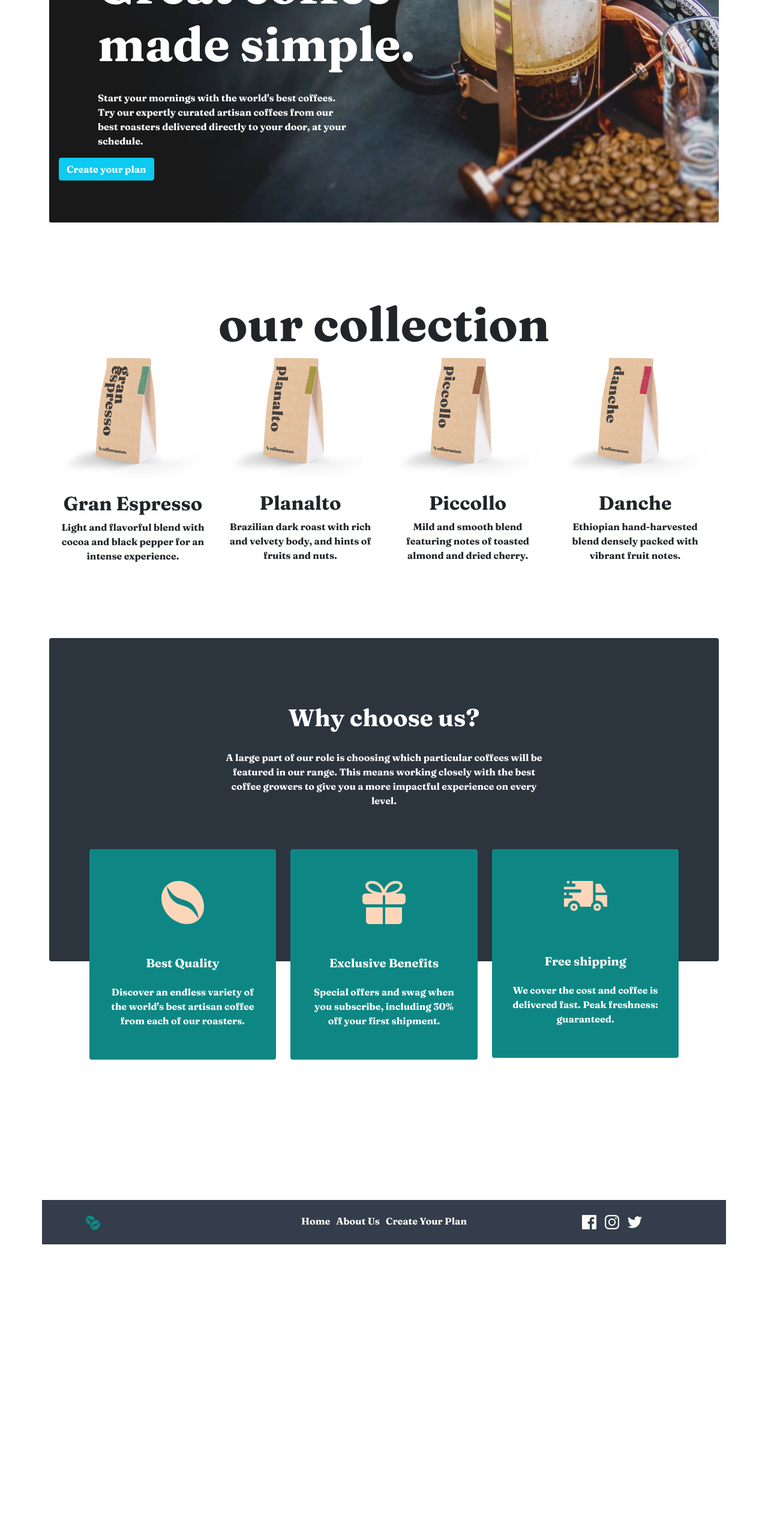
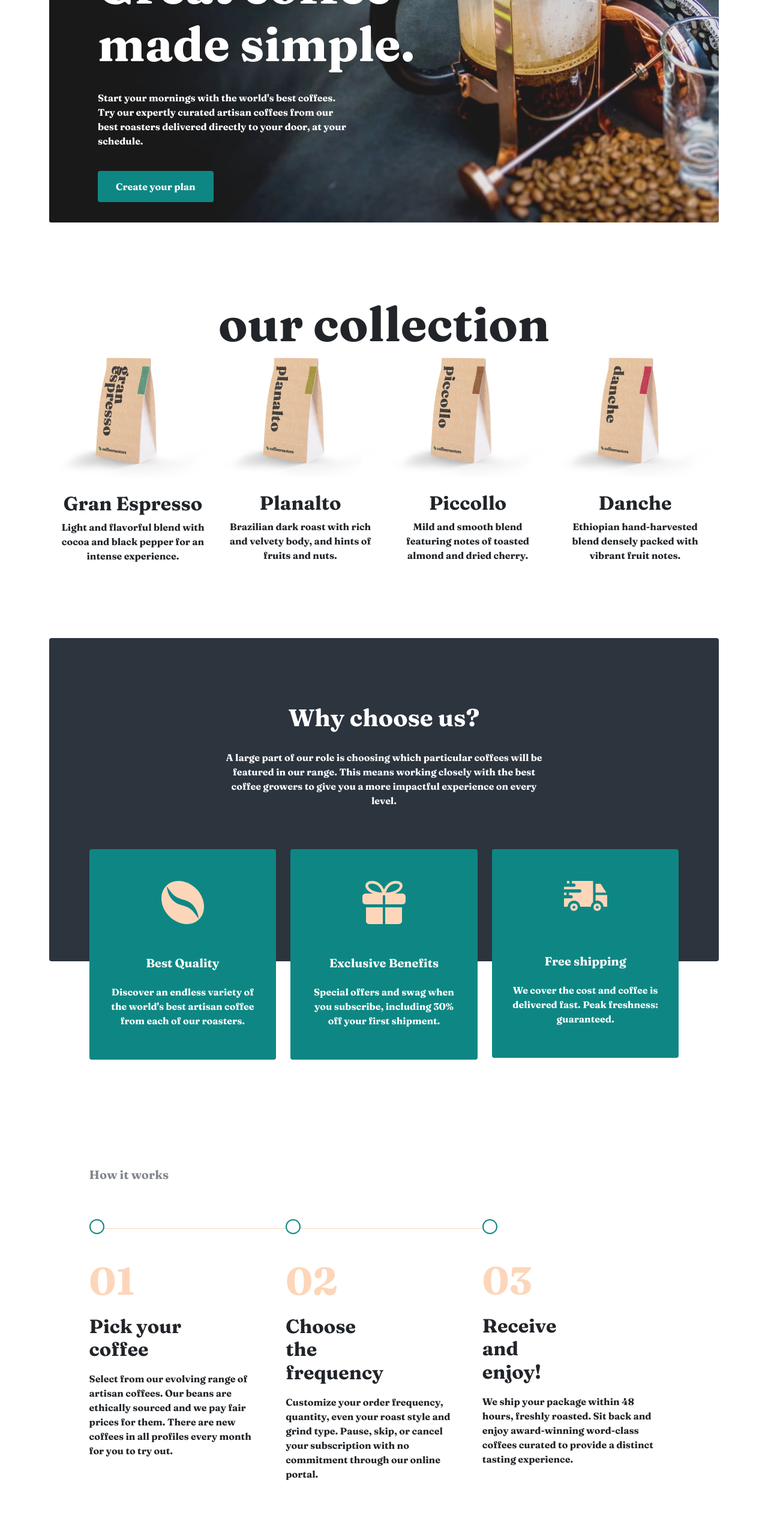
Before and after one commit to GuppyForLife/CoffeeRoastersReact, a React (Create React App) app: page / in a window 1280 px wide. Shown: the part 234-2772 px from the top of the page at 60% size. Before the commit the page ends 2309 px from the top, so only its background shows below. Built offline with nearby package versions, Linux system fonts and the light colour scheme.

Commit message:
NonResponsive Homepage rough draft

```diff
--- a/src/App.css
+++ b/src/App.css
@@ -2,6 +2,17 @@
 .App {
     font-family: 'Fraunces';
 }
+
+.button {
+    background-color: #0e8784; /* Green */
+    border-radius: 4px;
+    border: none;
+    color: white;
+    padding: 14px 30px;
+    text-align: center;
+    display: inline-block;
+    font-size: 16px;
+  }
 
 .footer {
     background-color: #333D4B;
@@ -27,6 +38,10 @@
     padding-left: 6%;
     padding-right: 55%;
     font-size: 16px;
+}
+.home-jumbotron-button{
+    margin-left: 6%;
+    margin-top: 2%;
 }
 
 .collection-spacing{
@@ -71,5 +86,48 @@
 .choose-us-card-row{
    padding-right: 5%;
    padding-left: 5%;
-   padding-bottom: 20%;
+   padding-bottom: 15%;
 }
+
+.howitworks-row{
+    padding-right: 5%;
+    padding-left: 5%;
+    padding-bottom: 5%;
+    color: #83888f;
+}
+.howitworks-row2{
+    padding-right: 5%;
+    padding-left: 5%;
+    padding-bottom: 5%;
+}
+.dot {
+    height: 25px;
+    width: 25px;
+    background-color: white;
+    border-style: solid;
+    border-color: #0E8784;
+    border-radius: 50%;
+    border-width: 2px;
+    display: inline-block;
+}
+.h-line{
+      width: 100%;
+      height: 1px;
+      background: #fdd6ba;
+      margin-top: -5%;
+}
+.emptySpaceFor3{
+    margin-top: -5%;
+}
+.howitworks-num{
+    color: #fdd6ba;
+    padding-top: 15%;
+    padding-bottom: 3%;
+}
+.howitworks-header{
+    padding-right: 50%;
+    padding-bottom: 3%;
+}
+.howitworks-par{
+    padding-right: 13%;
+}
--- a/src/Components/HomeComponent.js
+++ b/src/Components/HomeComponent.js
@@ -22,7 +22,7 @@ const Home = () => {
                 <div className="card-img-overlay">
                     <h1 className="card-title display-1 home-jumbotron-header">Great coffee made simple.</h1>
                     <p className="card-text home-jumbotron-text">Start your mornings with the world's best coffees. Try our expertly curated artisan coffees from our best roasters delivered directly to your door, at your schedule.</p>
-                    <a className=" btn btn-info text-white ">Create your plan</a>
+                    <button type="button" className="button home-jumbotron-button">Create your plan</button>
                 </div>
             </div>
             <div className=" container-fluid">
@@ -71,6 +71,39 @@ const Home = () => {
                     </div>
                 </div>
             </div>
+            <div className=" container-fluid" >
+                <div className="row howitworks-row">
+                    <h5>How it works</h5>
+                </div>
+                <div className="row g-0 howitworks-row2">
+                    <div className="col-md">
+                        <span className="dot"></span>
+                        <div className="h-line"></div>
+                        <h1 className=" display-3 howitworks-num">01</h1>
+                        <h2 className=" howitworks-header">Pick your coffee</h2>
+                        <p className=" howitworks-par">Select from our evolving range of artisan coffees. Our beans are ethically sourced and we pay fair prices for them. There are new coffees in all profiles every month for you to try out.</p>
+                    </div>
+                    <div className="col-md">
+                        <span className="dot"></span>
+                        <div className="h-line"></div>
+                        <h1 className=" display-3 howitworks-num">02</h1>
+                        <h2 className=" howitworks-header">Choose the frequency</h2>
+                        <p className=" howitworks-par">Customize your order frequency, quantity, even your roast style and grind type. Pause, skip, or cancel your subscription with no commitment through our online portal.</p>
+                    </div>
+                    <div className="col-md">
+                        <span className="dot"></span>
+                        <div className=" emptySpaceFor3"></div>
+                        <h1 className=" display-3 howitworks-num">03</h1>
+                        <h2 className=" howitworks-header">Receive and enjoy!</h2>
+                        <p className=" howitworks-par">We ship your package within 48 hours, freshly roasted. Sit back and enjoy award-winning word-class coffees curated to provide a distinct tasting experience.</p>
+                    </div>
+                </div>
+                <div className="row choose-us-card-row">
+                    <div className=" col-md-3">
+                        <button type="button" className="button">Create your plan</button>
+                    </div>
+                </div>
+            </div>
         </div>
     );
 }
```
